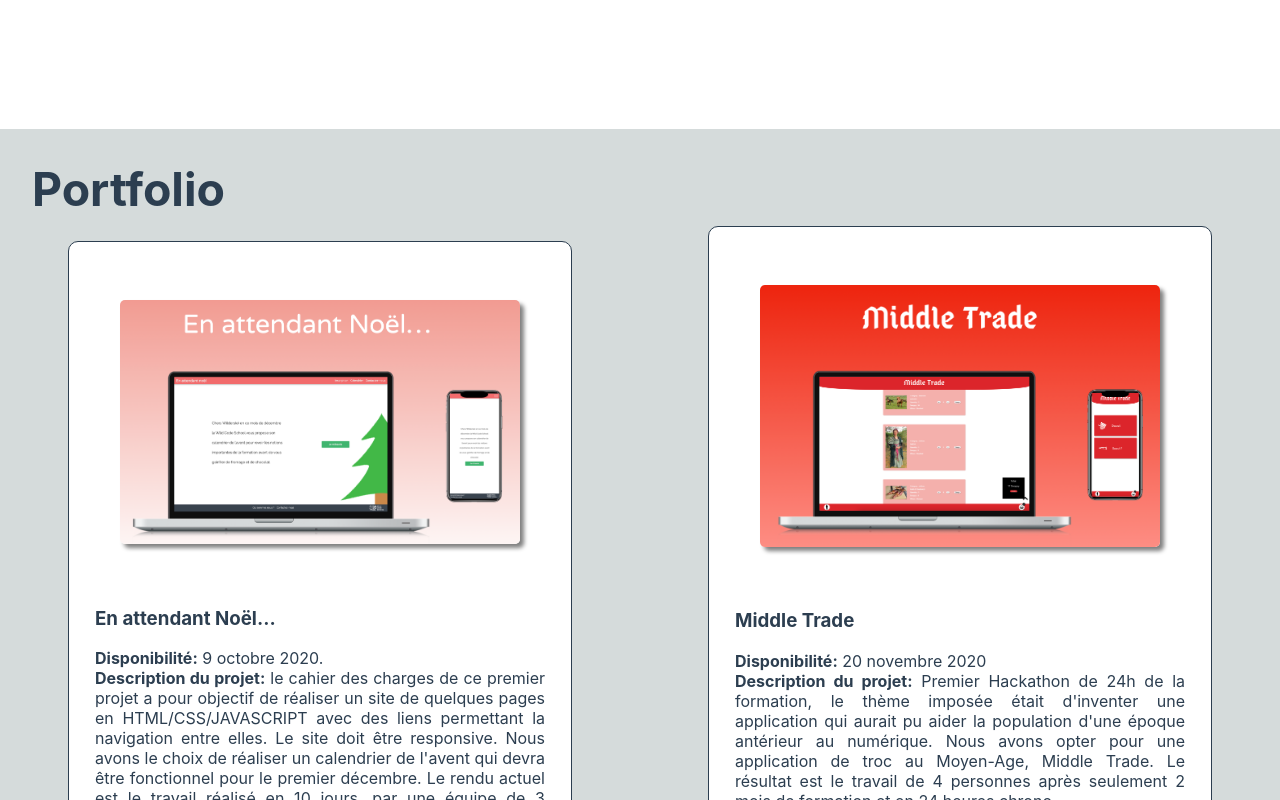
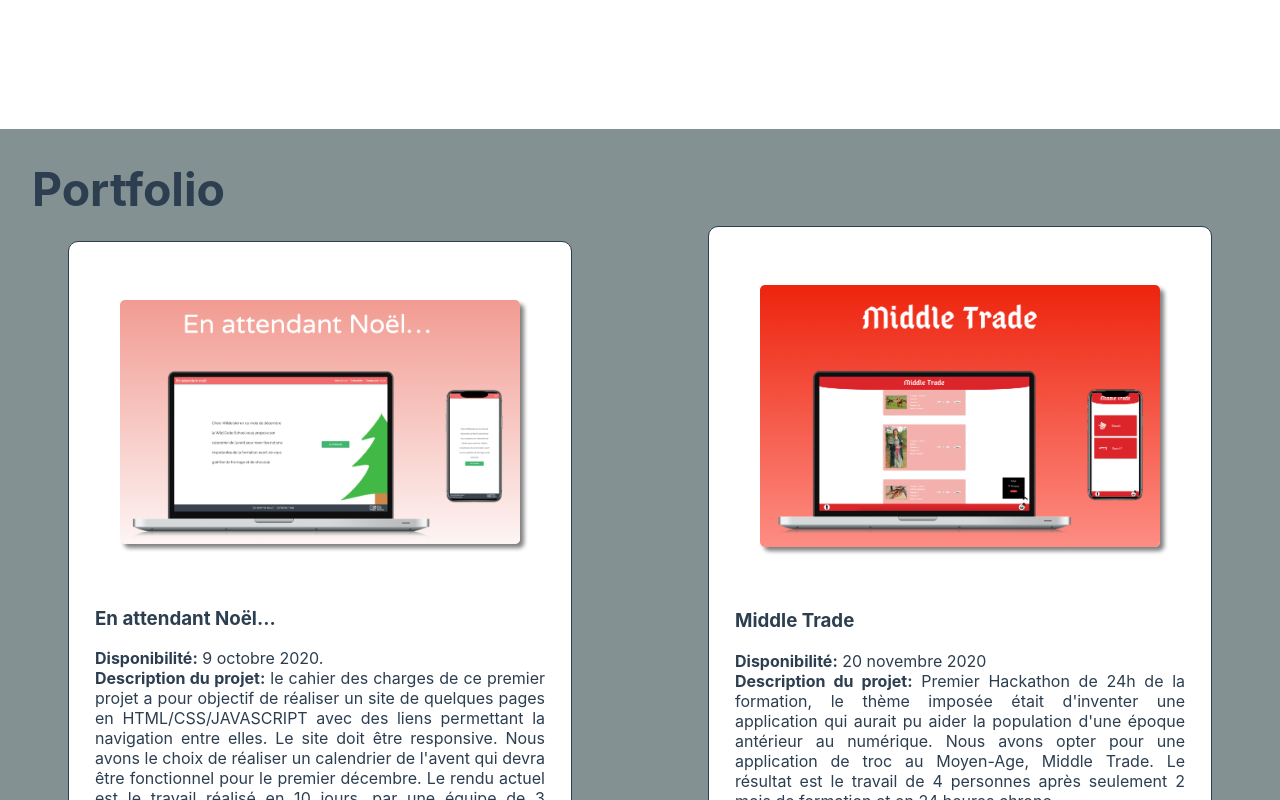
Before and after one commit to Benoit2109/curriculum, a React (Create React App) app: page / in a window 1280 px wide. Shown: the part 1480-2280 px from the top of the page. Built offline with nearby package versions, Linux system fonts and the light colour scheme.

Commit message:
changed pjt bk

```diff
--- a/src/components/Project.css
+++ b/src/components/Project.css
@@ -22,7 +22,7 @@
 .projects {
   display: flex;
   flex-direction: column;
-  background-color: #d5dbdb;
+  background-color: #839192;
   width: 100%;
   padding: 2vh 0;
   align-items: center;
```
